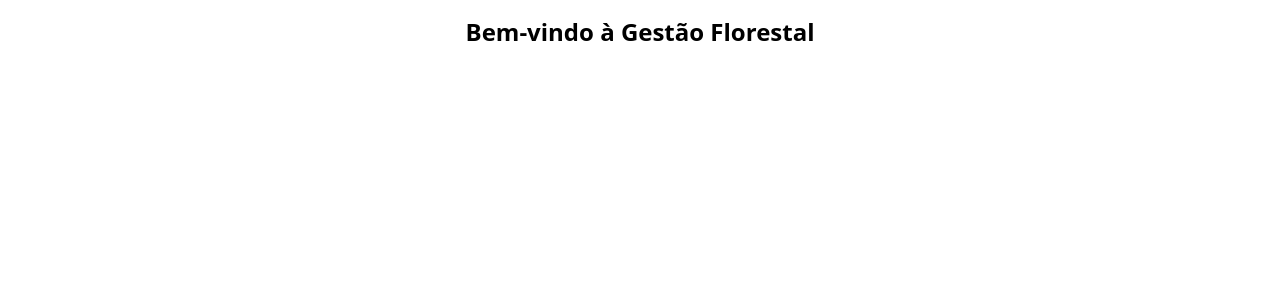
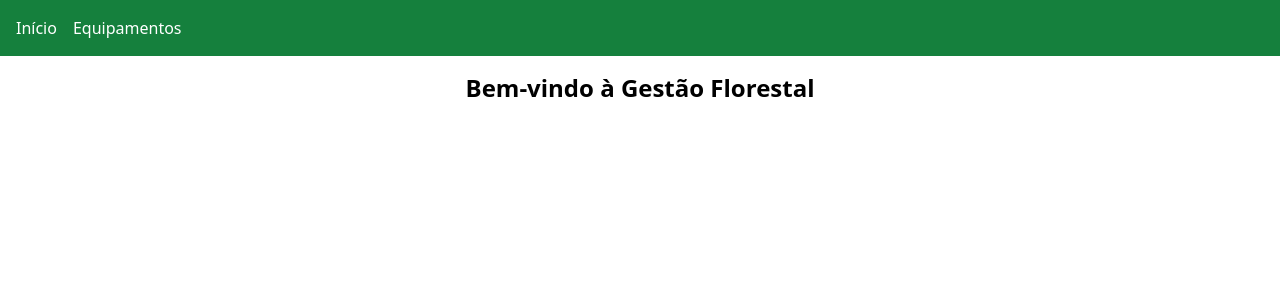
Before and after one commit to pardal-progresource/forest_equipment, a Vue app in the folder frontend/: page / in a window 1280 px wide. Shown: the top 300 px of the page. Built offline with nearby package versions, Linux system fonts and the light colour scheme.

Commit message:
Update App.vue

```diff
--- a/frontend/src/App.vue
+++ b/frontend/src/App.vue
@@ -1,5 +1,12 @@
 <template>
+  <div>
+    <nav class="bg-green-700 text-white p-4 flex gap-4">
+      <router-link to="/">Início</router-link>
+      <router-link to="/equipments">Equipamentos</router-link>
+    </nav>
+
   <router-view />
+</div>
 </template>
 
 <script>
```
